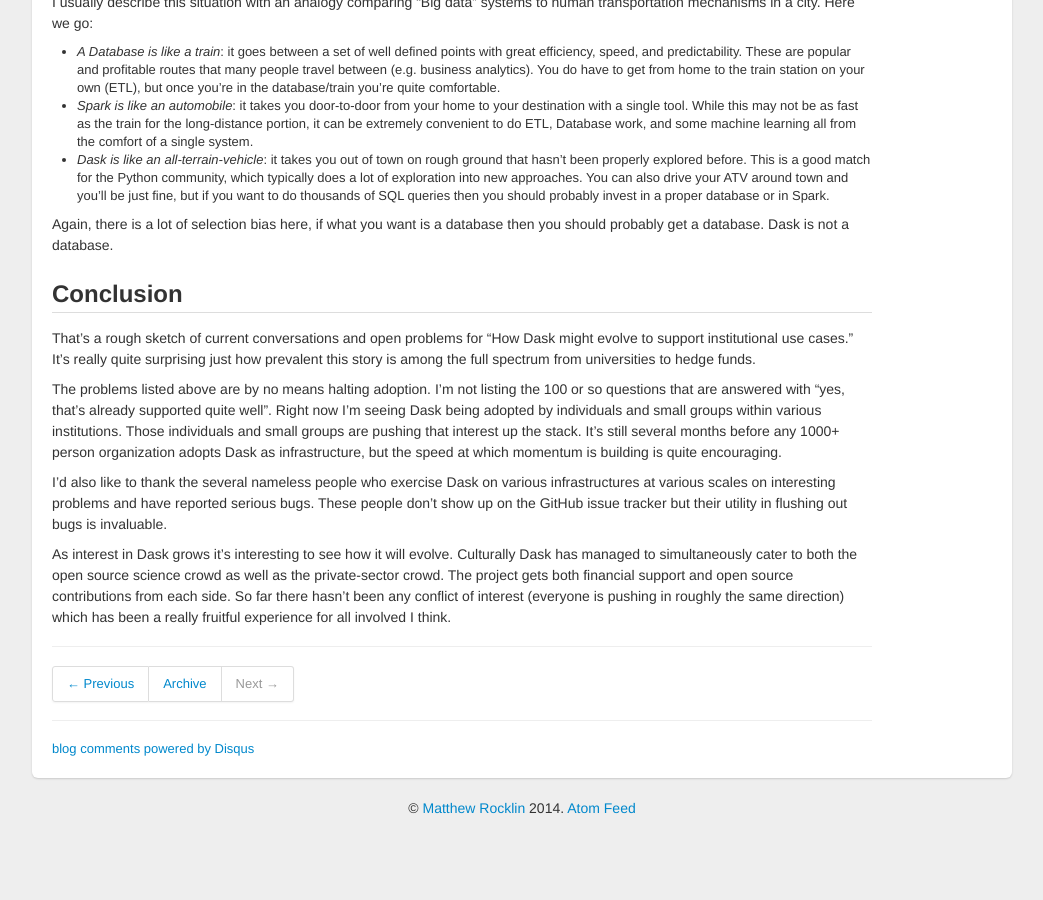
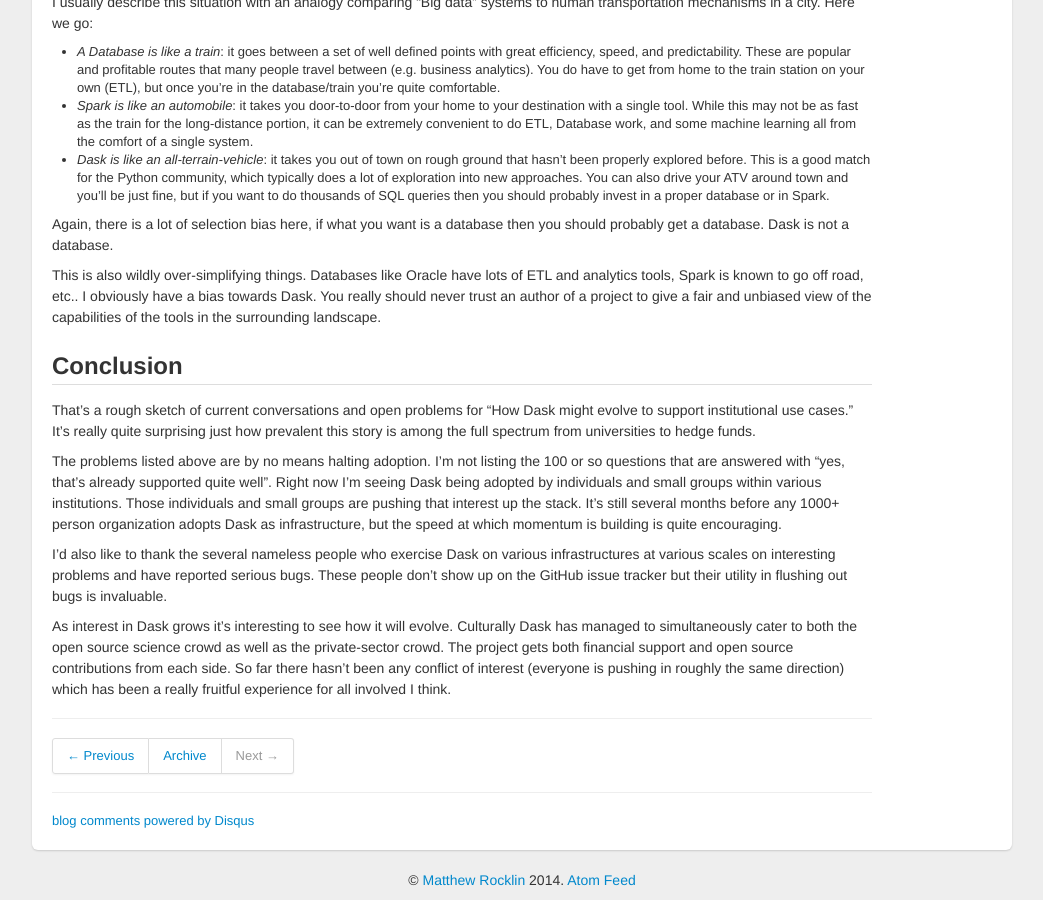
Before and after one commit to besyskymnbk/blog, a Jekyll site: the page built from _posts/work/2016-08-15-dask-for-institutions.md, in a window 1280 px wide and 900 px high, scrolled down 3170 px. Shown: the whole window, without its empty margins (118-1161 px from the left). Built offline with Jekyll 4.4.1, drawn with Linux system fonts in a browser that asks for light colours; comment, search, counter and statistics services are not loaded; before the commit the page ends 3998 px from its top, so only the background shows below that.

Commit message:
add disclaimer to spark section

```diff
--- a/_posts/work/2016-08-15-dask-for-institutions.md
+++ b/_posts/work/2016-08-15-dask-for-institutions.md
@@ -288,6 +288,12 @@ to human transportation mechanisms in a city.  Here we go:
 Again, there is a lot of selection bias here, if what you want is a database
 then you should probably get a database.  Dask is not a database.
 
+This is also wildly over-simplifying things.  Databases like Oracle have lots
+of ETL and analytics tools, Spark is known to go off road, etc..  I obviously
+have a bias towards Dask.  You really should never trust an author of a project
+to give a fair and unbiased view of the capabilities of the tools in the
+surrounding landscape.
+
 
 Conclusion
 ----------
```
